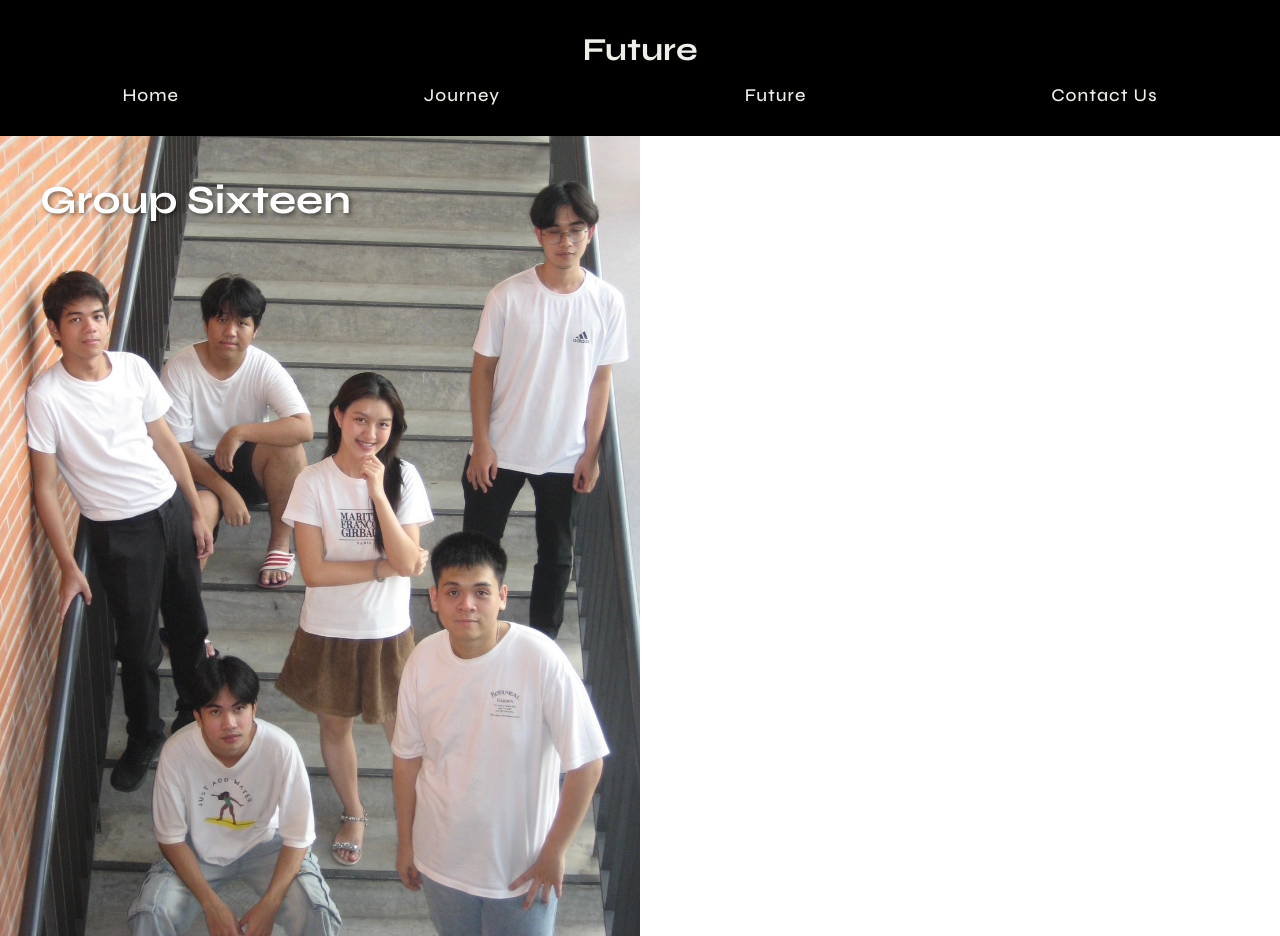
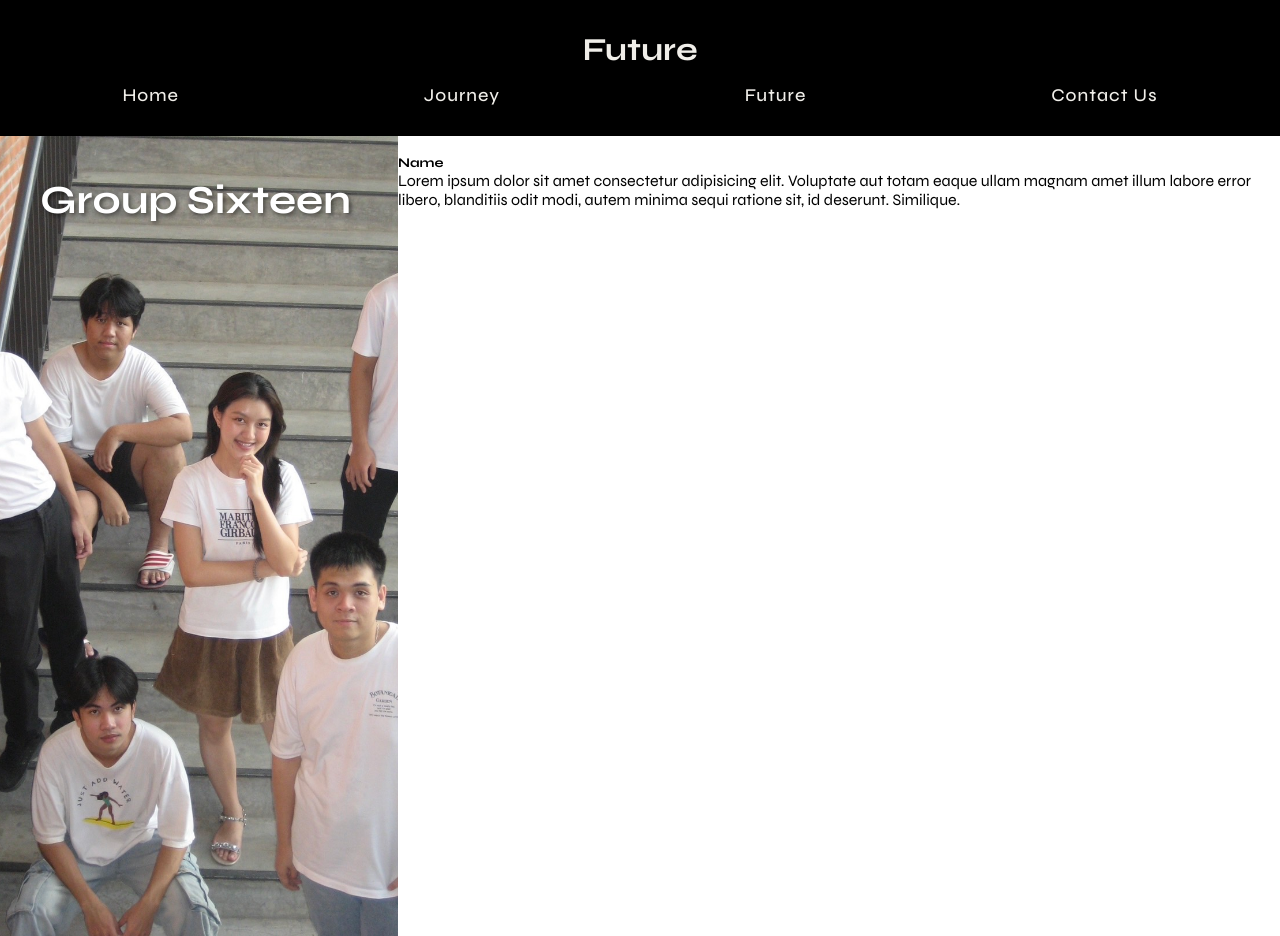
Before and after one commit to Nutsurang-Sawetphatrapong/G16_OurCSTUStories, a plain HTML site: page future.html in a window 1280 px wide. Drawn offline with nearby package versions, Linux system fonts and the light colour scheme; a web font is replaced by a local one.

Commit message:
Structure of the article box.

```diff
--- a/future.html
+++ b/future.html
@@ -22,6 +22,26 @@
             <img src="resources/allpic3.png">
             <h1>Group Sixteen</h1>
         </div>
+        <div class="item">
+            <div class="content">
+                <div id="box">
+                    <div class="box-left">
+                        <img src="">
+                        <div class="name">
+                            <h5>Name</h5>
+                        </div>
+                    </div>
+                    <div class="box-right">
+                        <div class="title">
+                            <p>Lorem ipsum dolor sit amet consectetur adipisicing elit.
+                                Voluptate aut totam eaque ullam magnam amet illum labore
+                                error libero, blanditiis odit modi, autem minima sequi
+                                ratione sit, id deserunt. Similique.</p>
+                        </div>
+                    </div>
+                </div>
+            </div>
+        </div>
     </section>
 
 </body>
```
